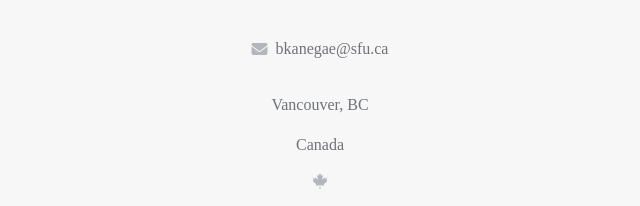
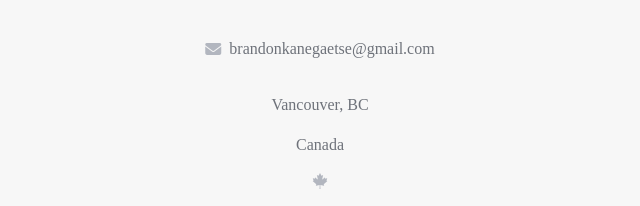
Before and after one commit to brankaytee/brankaytee.github.io, a plain HTML site: page contact.html in a window 1280 px wide. Shown: the part 541-747 px from the top of the page, 320-960 px from the left. Drawn offline with Linux system fonts and the light colour scheme; a web font is replaced by a local one.

Commit message:
Changed email

```diff
--- a/contact.html
+++ b/contact.html
@@ -33,7 +33,7 @@
         <h3>Brandon Kanegae-Tse</h3>
         <div class="email-wrapper">
           <i class="fas fa-envelope"></i>
-          <p>bkanegae@sfu.ca</p>
+          <p>brandonkanegaetse@gmail.com</p>
         </div>
         <p>Vancouver, BC</p>
         <p>Canada</p>
```
